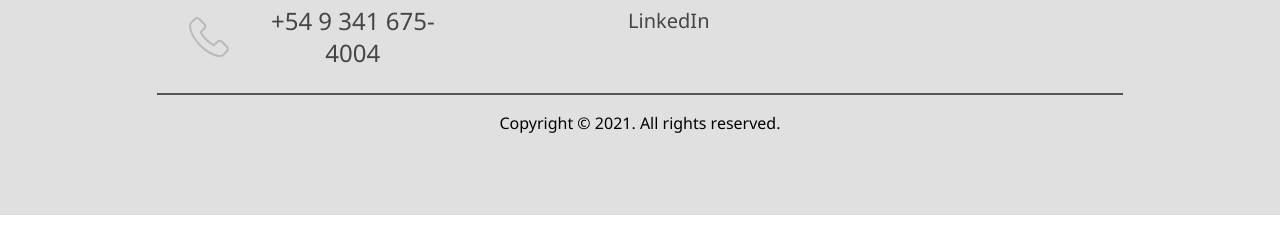
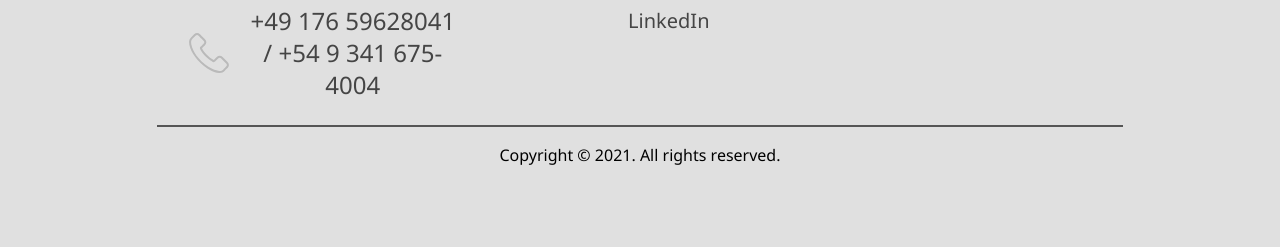
Before and after one commit to matias-fuentes/Biography, a plain HTML site: page index.html in a window 1280 px wide. Shown: the part 10997-11244 px from the top of the page. Before the commit the page ends 11212 px from the top, so only its background shows below. Drawn offline with nearby package versions, Linux system fonts and the light colour scheme.

Commit message:
Added both phone numbers instead

```diff
--- a/index.html
+++ b/index.html
@@ -828,7 +828,7 @@
                             </div>
                             <div class="contact-means">
                                 <img src="./svgs/footer/phone.svg" />
-                                <h3>+54 9 341 675-4004</h3>
+                                <h3>+49 176 59628041 / +54 9 341 675-4004</h3>
                             </div>
                         </div>
                     </div>
```
